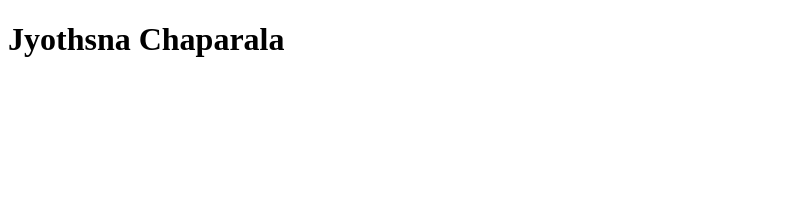
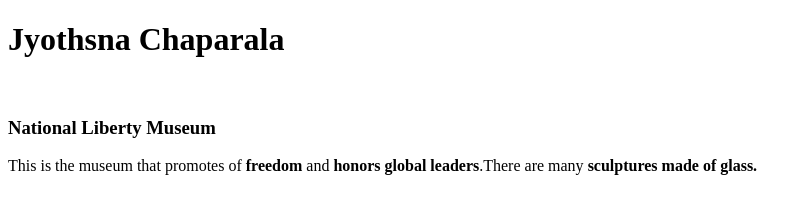
Before and after one commit to 44-563-Web-Apps-F22/44563-webapps-assignment-3-JyothsnaCh0831, a plain HTML site: page index.html in a window 1280 px wide. Shown: the whole page, without its empty margins (0-811 px from the left). Drawn offline with Linux system fonts and the light colour scheme.

Commit message:
Added museum to the page

```diff
--- a/index.html
+++ b/index.html
@@ -8,5 +8,12 @@
     </head>
     <body>
         <h1>Jyothsna Chaparala</h1>
+        <br>
+        <h3>National Liberty Museum</h3>
+        <p>
+            This is the museum that promotes of <strong>freedom</strong> and
+            <strong>honors global leaders</strong>.There are many <strong>sculptures
+                made of glass.</strong>
+        </p>
     </body>
 </html>
```
